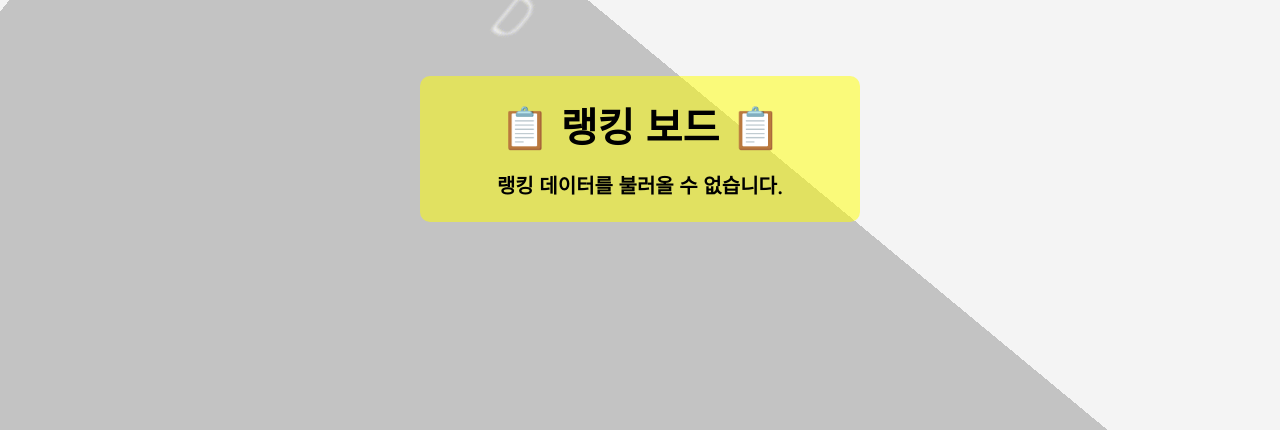
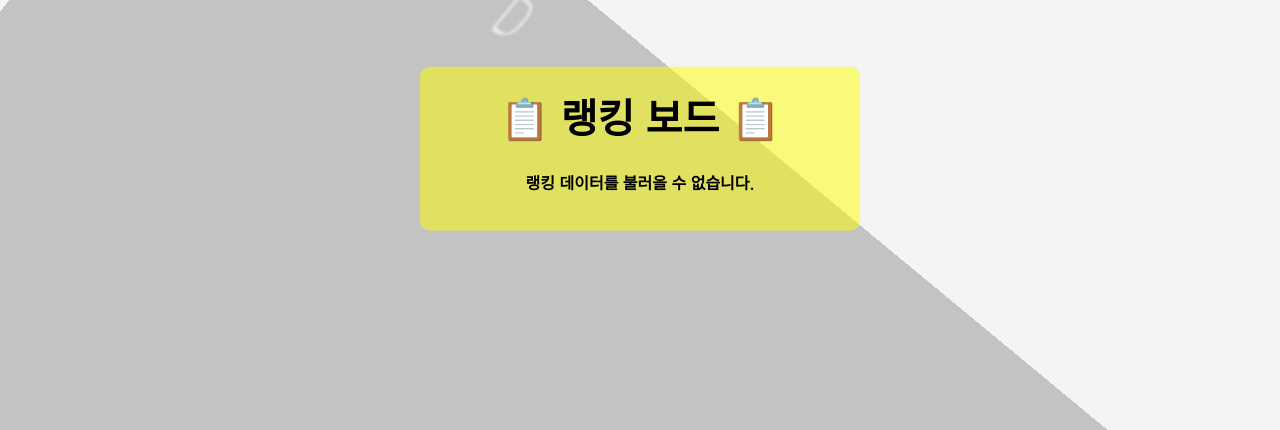
Before and after one commit to cost6885/stt_game, a Flask app: page / in a window 1280 px wide. Shown: the top 430 px of the page. Run offline with Flask 3, Linux system fonts and the light colour scheme; data that the repository does not hold is empty.

Commit message:
Update index.html

```diff
--- a/templates/index.html
+++ b/templates/index.html
@@ -395,6 +395,14 @@
             width: 80%; /* 화면 크기의 80%로 설정 */
             max-width: 440px; /* 최대 가로 크기 설정 (예: 1000px) */
         }
+
+        #ranking-list div {
+            margin: 5px 0; /* 항목 간 간격 추가 */
+            padding: 10px; /* 내부 여백 추가 */
+            font-size: 16px; /* 텍스트 크기 */
+            font-family: 'Nanum Gothic', sans-serif; /* 폰트 설정 */
+        }
+
     </style>
 </head>
 <body>
```
